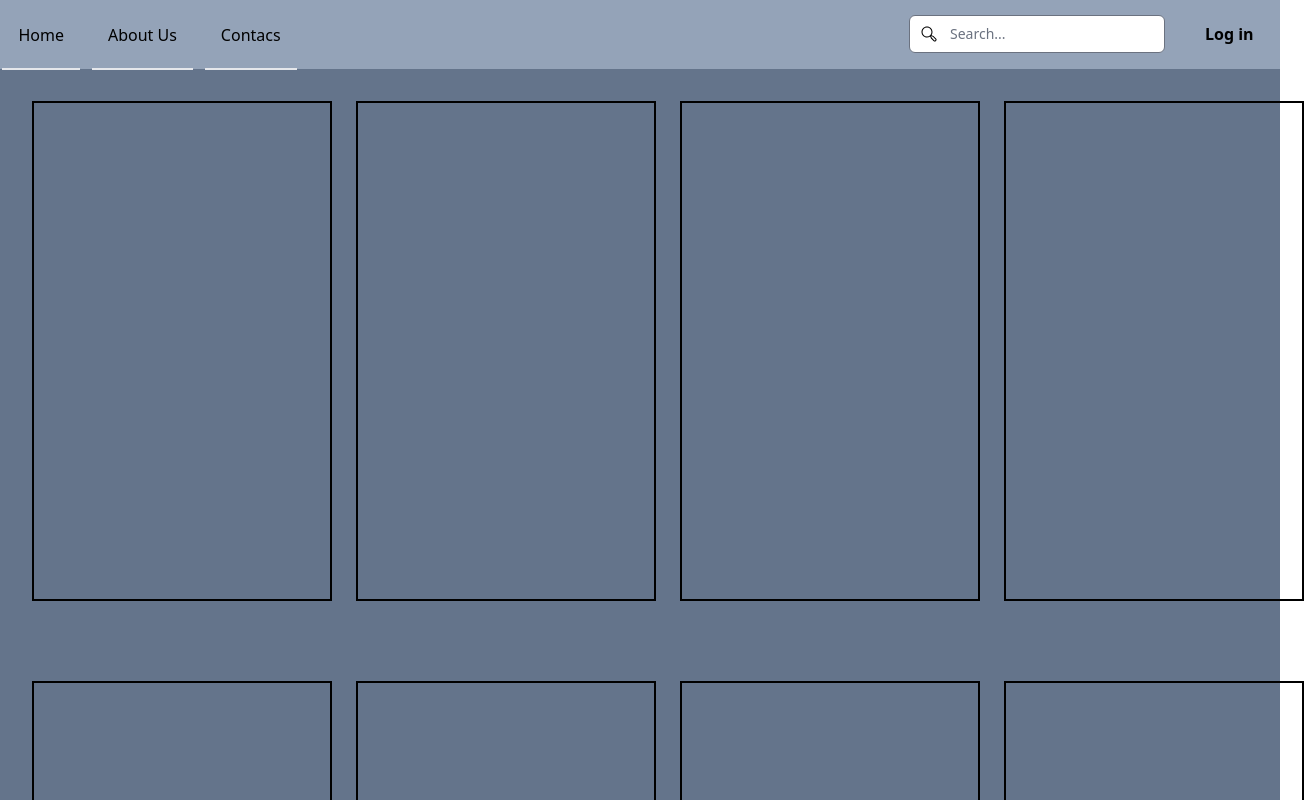
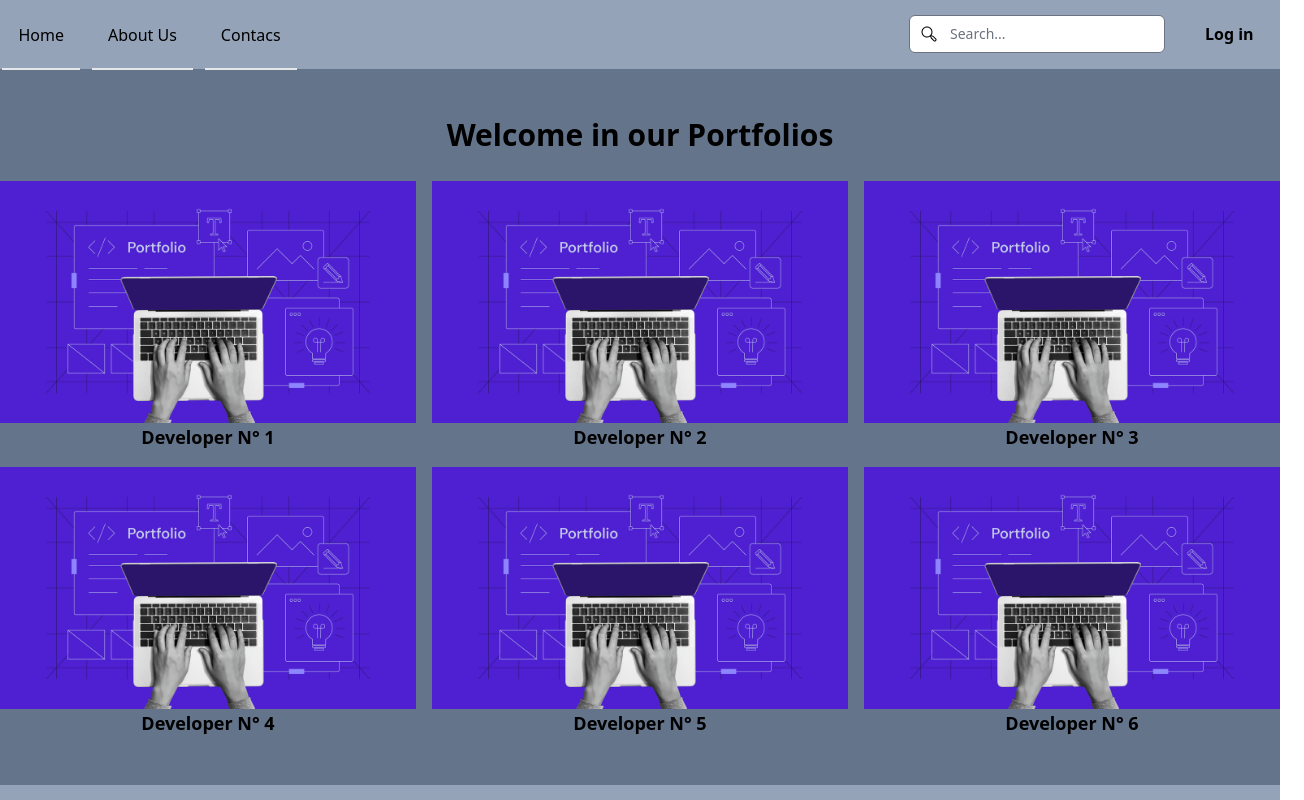
Before and after one commit to antoniodangelo11/vue-portfolio, a Vue app: page / in a window 1280 px wide. Shown: the top 800 px of the page, 1304 px wide, since content can reach past the window. Built offline with nearby package versions, Linux system fonts and the light colour scheme.

Commit message:
remove card projects add card developer

```diff
--- a/src/pages/Home.vue
+++ b/src/pages/Home.vue
@@ -1,35 +1,27 @@
-<script setup>
-
-</script>
+<script></script>
 
 <template>
-    <div class="container m-auto flex justify-center">
-        <div class="grid grid-cols-4 gap-4">
-            <div class="card">
-            </div>
-            <div class="card">
-            </div>
-            <div class="card">
-            </div>
-            <div class="card">
-            </div>
-            <div class="card">
-            </div>
-            <div class="card">
-            </div>
-            <div class="card">
-            </div>
-            <div class="card">
-            </div>
+  <div class="container mx-auto py-12">
+    <h1 class="text-center text-3xl font-extrabold mb-7">
+      Welcome in our Portfolios
+    </h1>
+    <div
+      class="grid grid-cols-1 md:grid-cols-2 lg:grid-cols-3 gap-4 p-3 md:p-0 lg:p-0"
+    >
+      <a v-for="index in 6" href="#">
+        <div class="card group">
+          <img
+            class="group-hover:object-none"
+            src="../../public/img/web-developer-portfolio.png"
+            alt="img"
+          />
+          <div class="title text-lg font-bold text-center">
+            Developer N° {{ index }}
+          </div>
         </div>
+      </a>
     </div>
+  </div>
 </template>
 
-<style lang="scss" scoped>
-.card {
-    width: 300px;
-    height: 500px;
-    border: 2px solid black;
-    margin: 2rem;
-}
-</style>
+<style lang="scss" scoped></style>
```
Also changed, not shown: public/img/web-developer-portfolio.png (added).
